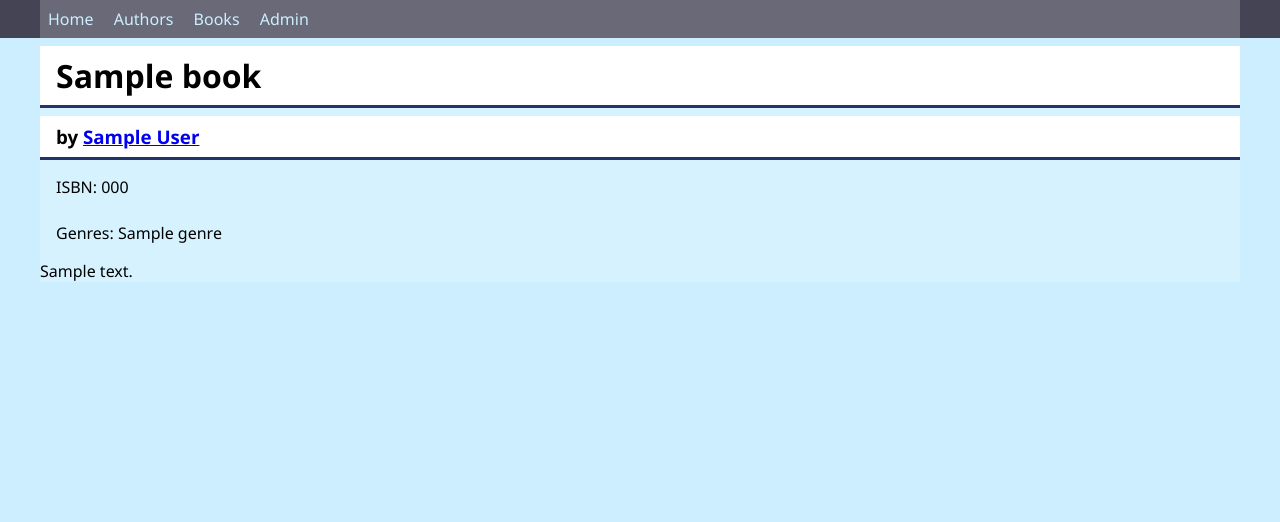
After one commit to rikogoeslive/ptu5_django_library, a Django app: page /book/1/ in a window 1280 px wide. The commit adds this page. Shown: the top 522 px of the page. Run offline with Django 4.2, Linux system fonts and the light colour scheme; tables that the repository leaves empty hold one stand-in row (values such as "Sample post").

Commit message:
author, book, links

```diff
--- a/ptu5_library/library/models.py
+++ b/ptu5_library/library/models.py
@@ -1,4 +1,6 @@
 from django.db import models
+from django.utils.html import format_html
+from django.urls import reverse
 import uuid
 
 # Create your models here.
@@ -25,6 +27,9 @@ class Author(models.Model):
         return f"{self.first_name} {self.last_name}"
     display_books.short_description = 'books'
 
+    def link(self) -> str:
+        link = reverse('author', kwargs={'author_id':self.id})
+        return format_html('<a href="{link}">{author}</a>', link=link, author=self.__str__())
 
     class Meta:
         ordering = ['last_name', 'first_name']
@@ -42,7 +47,7 @@ class Book(models.Model):
     #protect - neleidzia istrinti autoriaus jei turi knygu (saugiausias)
     #set null - visas knygas kurios turi ta autoriu paliks be autoriaus
     #cascade trinant autoriu istrins ir knygas (daznai naudojamas)
-    #do nothing - ismes klaida bandant trinti (nerekomentuojama)
+    #do nothing - ismes klaida bandant trinti (nerekomenduojama)
     genre = models.ManyToManyField(Genre, help_text='Choose genre(s) for this book', verbose_name='genre(s)')
 
     def __str__(self) -> str:
--- /dev/null
+++ b/ptu5_library/library/templates/library/book_detail.html
@@ -0,0 +1,19 @@
+{% extends 'library/base.html' %}
+{% block title %}{{ object }}{% endblock title %}
+{% block content %}
+    <h1>{{ object.title }}</h1>
+    <h3>by {{ object.author.link }}</h3>
+    {% if object.isbn %}
+        <p>ISBN: {{ object.isbn }}</p>
+    {% endif %}
+    {% if object.genre %}
+        <p>Genres: {{ object.genre.all|join:", " }}
+            {% comment %} {%for genre in object.genre.all %}
+                <span class="genre"> {{ genre }} </span>
+            {% endfor %} {% endcomment %}
+        </p>
+    {% endif %}
+    <div class="summary">
+        {{ object.summary }}
+    </div>
+{% endblock content %}
--- a/ptu5_library/library/templates/library/book_list.html
+++ b/ptu5_library/library/templates/library/book_list.html
@@ -4,7 +4,7 @@
     <h1>{{ books_count }} Books</h1>
     <ul>
         {% for book in book_list %}
-            <li>{{ book.title }} - {{ book.author }}</li>
+            <li><a href="{% url 'book' book.pk %}">{{ book.title }}</a> - {{ book.author }}</li>
         {% endfor %}
     </ul>
 {% endblock content %}
--- a/ptu5_library/library/urls.py
+++ b/ptu5_library/library/urls.py
@@ -6,4 +6,5 @@ urlpatterns = [
     path('authors/', views.authors, name='authors'),
     path('author/<int:author_id>/', views.author, name='author'),
     path('books/', views.BookListView.as_view(), name='books'),
+    path('book/<int:pk>/', views.BookDetailView.as_view(), name='book'),
     ]
--- a/ptu5_library/library/views.py
+++ b/ptu5_library/library/views.py
@@ -39,3 +39,8 @@ class BookListView(ListView):
         #context['books_count'] = Book.objects.count()
         context['books_count'] = self.get_queryset().count()
         return context
+
+
+class BookDetailView(DetailView):
+    model = Book
+    template_name = 'library/book_detail.html'
```
